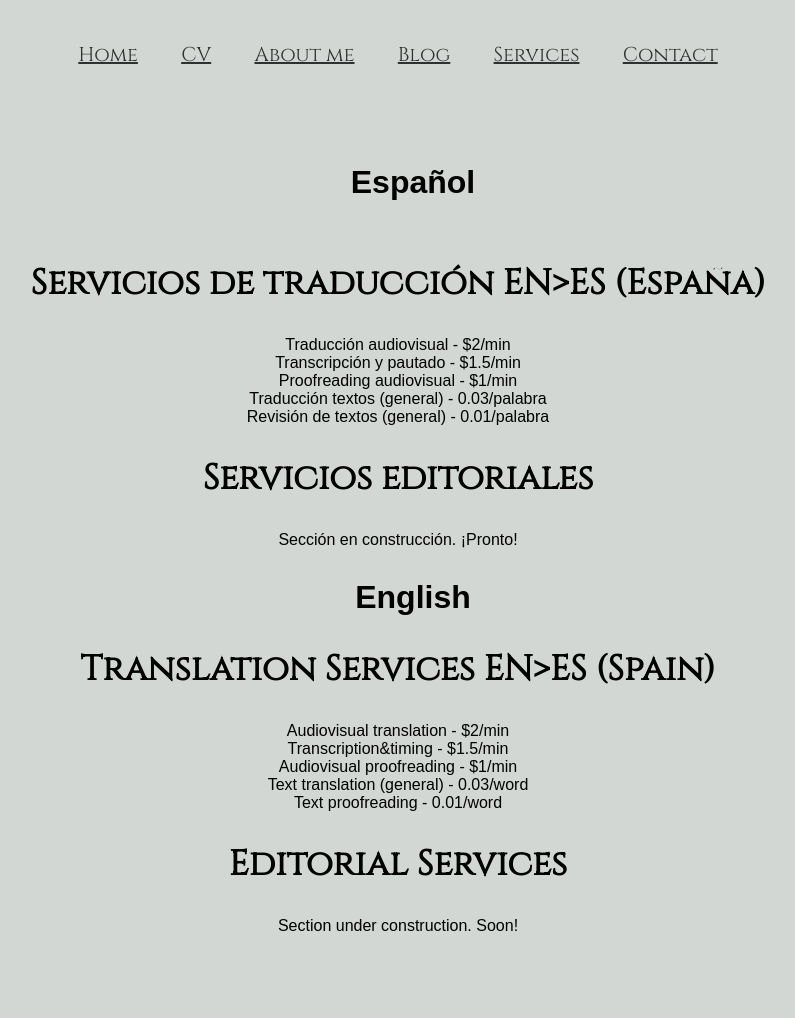
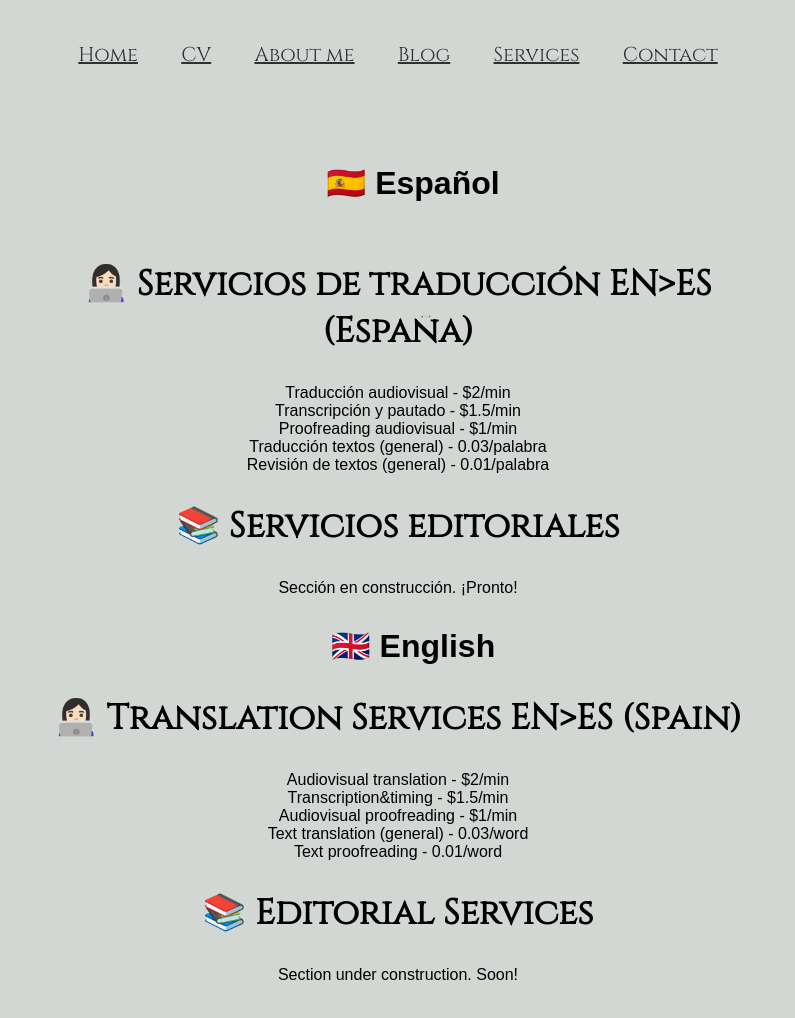
Before and after one commit to cristinachaparro/personal-website, a plain HTML site: page services.html in a window 1280 px wide. Shown: the whole page, without its empty margins (242-1037 px from the left). Before the commit the page ends 991 px from the top, so only its background shows below. Drawn offline with Linux system fonts and the light colour scheme; a web font is replaced by a local one.

Commit message:
added emojis

```diff
--- a/services.html
+++ b/services.html
@@ -28,25 +28,25 @@
     </header>
 <body>
   <div class="site">
-    <h1>Español</h1>
-    <h2>Servicios de traducción EN>ES (España)</h2>
+    <h1>🇪🇸 Español</h1>
+    <h2>👩🏻‍💻 Servicios de traducción EN>ES (España)</h2>
     <ul>
       <li>Traducción audiovisual - $2/min</li>
       <li>Transcripción y pautado - $1.5/min</li>
       <li>Proofreading audiovisual - $1/min</li>
       <li>Traducción textos (general) - 0.03/palabra</li>
       <li>Revisión de textos (general) - 0.01/palabra</li>
-      <h2>Servicios editoriales</h2>
+      <h2>📚 Servicios editoriales</h2>
       <p>Sección en construcción. ¡Pronto!</p>
-      <h1>English</h1>
-      <h2>Translation Services EN>ES (Spain)</h2>
+      <h1>🇬🇧 English</h1>
+      <h2>👩🏻‍💻 Translation Services EN>ES (Spain)</h2>
       <ul>
         <li>Audiovisual translation - $2/min</li>
         <li>Transcription&timing - $1.5/min</li>
         <li>Audiovisual proofreading - $1/min</li>
         <li>Text translation (general) - 0.03/word</li>
         <li>Text proofreading - 0.01/word</li>
-        <h2>Editorial Services</h2>
+        <h2>📚 Editorial Services</h2>
         <p>Section under construction. Soon!</p>
       </ul>
     </ul>
```
